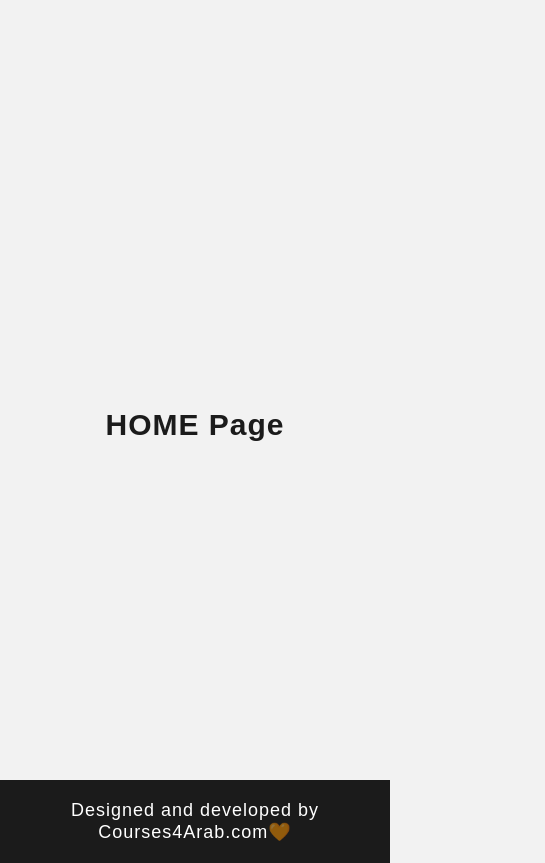
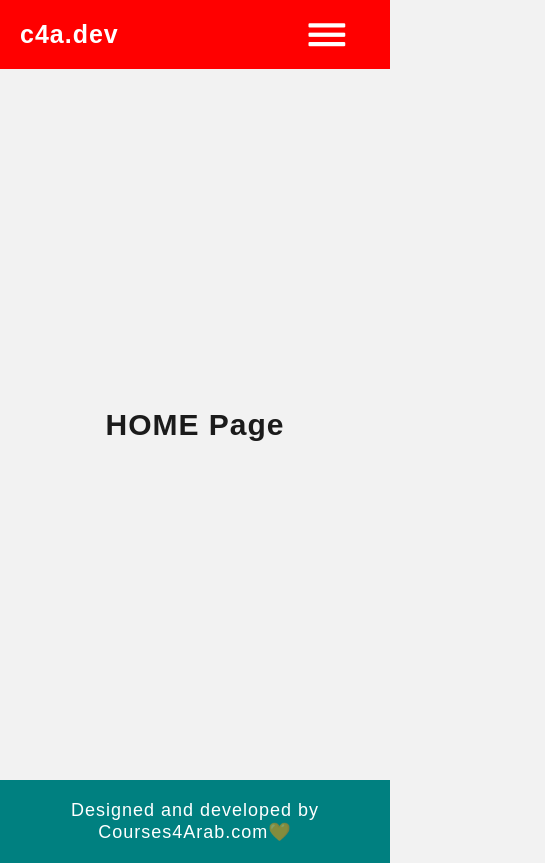
Before and after one commit to alielrayes/React_level-1, a React (Create React App) app: page / in a window 390 px wide. Shown: the whole page, 545 px wide, since content can reach past the window. Built offline with nearby package versions, Linux system fonts and the light colour scheme.

Commit message:
lesson 9

```diff
--- a/public/animation.css
+++ b/public/animation.css
@@ -1,106 +1,94 @@
-
 /* ==============================
      Animation for bigger screen
 =============================== */
 
-@keyframes down{
-    0%{
+@keyframes down {
+  0% {
     transform: translateY(-100px);
   }
 
-    100%{
+  100% {
     transform: translateY(0);
   }
 }
 
-
-header{
+header {
   animation: down 1s 1;
 }
 
- h1{
+h1 {
   animation: ltr 2s 1;
-
 }
 
-
-
-@keyframes ltr{
-    0%{
+@keyframes ltr {
+  0% {
     transform: translateX(-100px);
     color: cyan;
   }
 
-50%{
+  50% {
     transform: translateX(150px);
   }
 
-
-
-70%{
+  70% {
     transform: translateX(-150px);
   }
 
-    100%{
+  100% {
     transform: translateX(0);
   }
 }
 
-
-
-.sub-ul, .sub-sub-ul{
+.sub-ul,
+.sub-sub-ul {
   animation: hoverrr 1s 1;
 }
 
-@keyframes hoverrr{
-
-
-0%{
+@keyframes hoverrr {
+  0% {
     opacity: 0;
   }
 
-100%{
-opacity: 1;
-}
-
-
-}
-
-
-span{
-    animation: heart 2s infinite linear;
-}
-
-@keyframes heart{
-    0%, 100%{
-opacity: 0;
-    }
-
-    50%{
+  100% {
     opacity: 1;
   }
 }
 
+span {
+  animation: heart 2s infinite linear;
+}
+
+@keyframes heart {
+  0%,
+  100% {
+    opacity: 0;
+  }
+
+  50% {
+    opacity: 1;
+  }
+}
 
 /* ==============================
      Animation for mobile
 =============================== */
 
-
-.show-on-click, .sub-div, .sub-sub-div{
+.show-on-click,
+.sub-div,
+.sub-sub-div {
   animation: move 1s 1;
 }
 
-@keyframes move{
-    0%{
+@keyframes move {
+  0% {
     transform: translateX(100px);
   }
 
-    50%{
+  50% {
     transform: translateX(-100px);
   }
 
-    100%{
+  100% {
     transform: translateX(0);
   }
 }
--- a/public/index.html
+++ b/public/index.html
@@ -22,7 +22,7 @@
   <link
     rel="stylesheet"
     href="mobile-screen.css"
-    media="(max-width: 100px)"
+    media="(max-width: 800px)"
   />
 </head>
 
--- a/public/mobile-screen.css
+++ b/public/mobile-screen.css
@@ -1,10 +1,4 @@
-.show-when-mobile {
-  display: block;
-}
 
-.hide-when-mobile {
-  display: none;
-}
 
 /* ====================================
     1. Font Awesom hamburger menu
--- a/public/style.css
+++ b/public/style.css
@@ -2,62 +2,22 @@
  table of contents
 ===============
 
-0. global styles
+
 1. ul class .flex
       1.1 sub HTML + css + JavaScript
       1.2 sub sub of CSS
 
 
-2. main & footer
-3. header of mobile
+
 
 */
 
-/* ===============
-   0. global style
-================ */
-
-* {
-  margin: 0;
-  padding: 0;
-  color: white;
-
-  font-family: sans-serif;
-
-  text-decoration: none;
-  list-style: none;
-
-  letter-spacing: 1px;
-}
-
-html {
-  box-sizing: border-box;
-  background-color: #f2f2f2;
-}
-
-*,
-*:before,
-*:after {
-  box-sizing: inherit;
-}
-
-header {
-  background-color: #1b1b1b;
-}
-
-h1 {
-  padding: 20px;
-  font-size: 25px;
-}
 
 /* ===============
    1.  ul class .flex
 ================ */
 
-.hide-when-mobile {
-  display: flex;
-  justify-content: space-around;
-}
+
 
 .flex {
   display: flex;
@@ -147,33 +107,3 @@ h1 {
 /* ==================
     2. main & footer
 ===================== */
-main{
-  color: #1b1b1b;
-
-  height: calc(100vh - 133px);
-
-  font-size: 30px;
-  font-weight: bold;
-  line-height: 50px;
-
-  display: flex;
-  justify-content: center;
-  align-items: center;
-
-  text-align: center;
-}
-
-footer{
-  background-color: #1b1b1b;
-
-  padding: 20px 0;
-  text-align: center;
-  font-size: 18px;
-}
-
-/* ==================
-    3. header of mobile
-===================== */
-.show-when-mobile {
-  display: none;
-}
--- /dev/null
+++ b/src/comp/Footer.css
@@ -0,0 +1,12 @@
+footer{
+  background-color: #1b1b1b;
+  padding: 20px 0;
+  text-align: center;
+  font-size: 18px;
+}
+
+
+
+.ali{
+  background-color: teal;
+}
--- a/src/comp/Footer.js
+++ b/src/comp/Footer.js
@@ -1,8 +1,9 @@
 import React from "react";
+import   './Footer.css';
 
 const Footer = () => {
   return (
-    <footer>
+    <footer className="ali">
       Designed and developed by Courses4Arab.com
       <span>🧡</span>
     </footer>
--- /dev/null
+++ b/src/comp/Header.css
@@ -0,0 +1,23 @@
+
+.hide-when-mobile {
+  display: flex;
+  justify-content: space-around;
+}
+
+/* ==================
+    3. header of mobile
+===================== */
+.show-when-mobile {
+  display: none;
+}
+
+
+@media (max-width: 800px) {
+  .show-when-mobile {
+    display: block;
+  }
+
+  .hide-when-mobile {
+    display: none;
+  }
+}
--- /dev/null
+++ b/src/comp/MainContent.css
@@ -0,0 +1,15 @@
+main{
+  color: #1b1b1b;
+
+  height: calc(100vh - 133px);
+
+  font-size: 30px;
+  font-weight: bold;
+  line-height: 50px;
+
+  display: flex;
+  justify-content: center;
+  align-items: center;
+
+  text-align: center;
+}
--- a/src/comp/header.js
+++ b/src/comp/header.js
@@ -1,10 +1,11 @@
 import React from "react";
 import { Link, NavLink } from "react-router-dom";
+import './Header.css';
 
 const Header = () => {
   return (
     <div>
-      <header className="hide-when-mobile">
+      <header className="hide-when-mobile ali">
         <h1>
           <Link to="/">c4a.dev</Link>
         </h1>
@@ -65,8 +66,8 @@ const Header = () => {
         </ul>
       </header>
 
-      {/* <header style={{ backgroundColor: "red" }} className="show-when-mobile">
-        <h1>c4a.dev **</h1>
+      <header style={{ backgroundColor: "red" }} className="show-when-mobile">
+        <h1>c4a.dev</h1>
         <label className="absolute" htmlFor="burger">
           <i className="fas fa-bars" />
         </label>
@@ -132,7 +133,7 @@ const Header = () => {
             </ul>
           </div>
         </div>
-      </header> */}
+      </header>
     </div>
   );
 };
--- a/src/index.css
+++ b/src/index.css
@@ -8,6 +8,37 @@ body {
 }
 
 
-.title, h2{
-  text-align: center;
+
+
+* {
+  margin: 0;
+  padding: 0;
+  color: white;
+
+  font-family: sans-serif;
+
+  text-decoration: none;
+  list-style: none;
+
+  letter-spacing: 1px;
 }
+
+html {
+  box-sizing: border-box;
+  background-color: #f2f2f2;
+}
+
+*,
+*:before,
+*:after {
+  box-sizing: inherit;
+}
+
+header {
+  background-color: #1b1b1b;
+}
+
+h1 {
+  padding: 20px;
+  font-size: 25px;
+}
```
Also changed, not shown: src/comp/MainContent.js (+7 -8 lines). Lines whose indentation alone changed are shown as unchanged.
